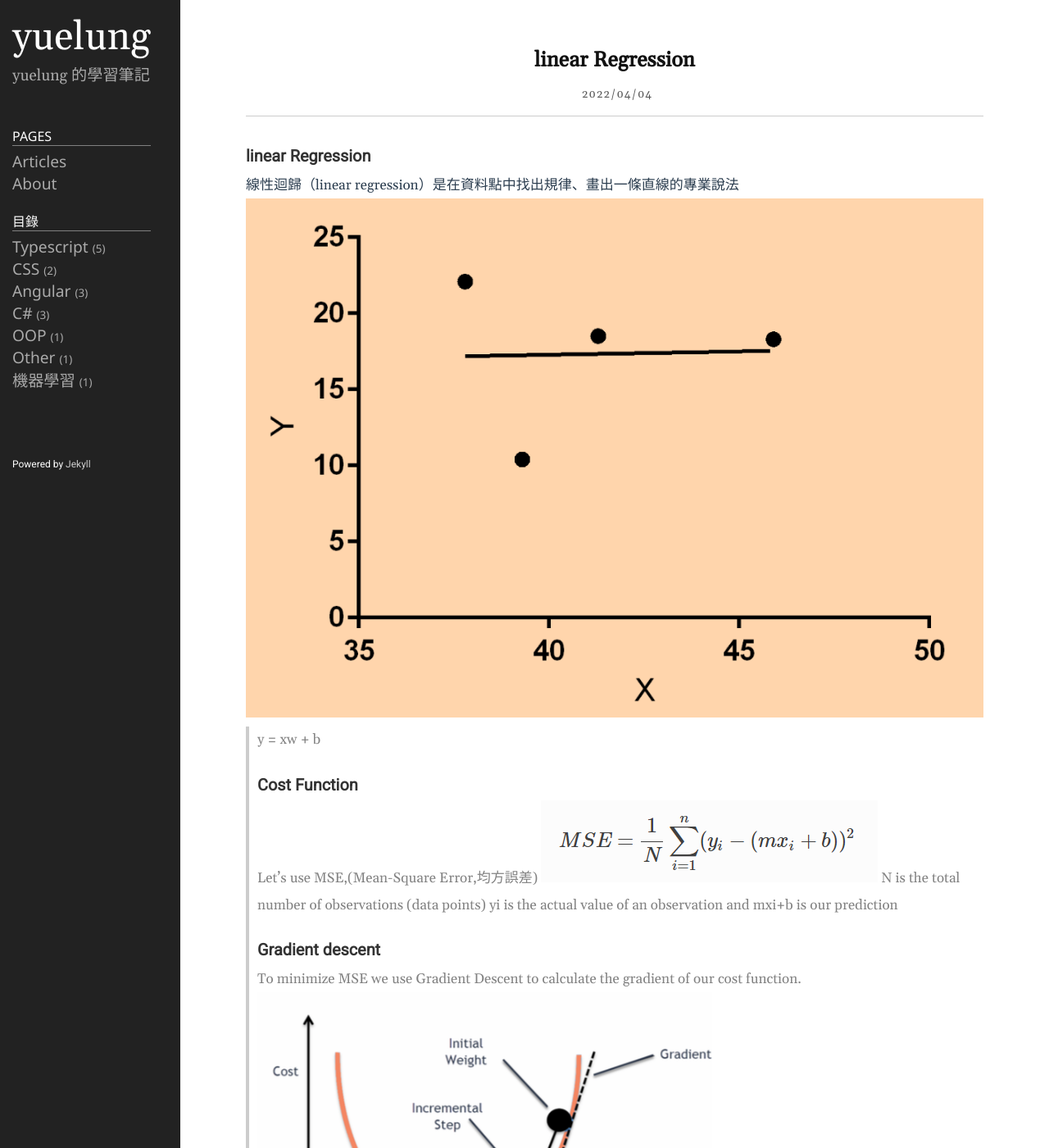
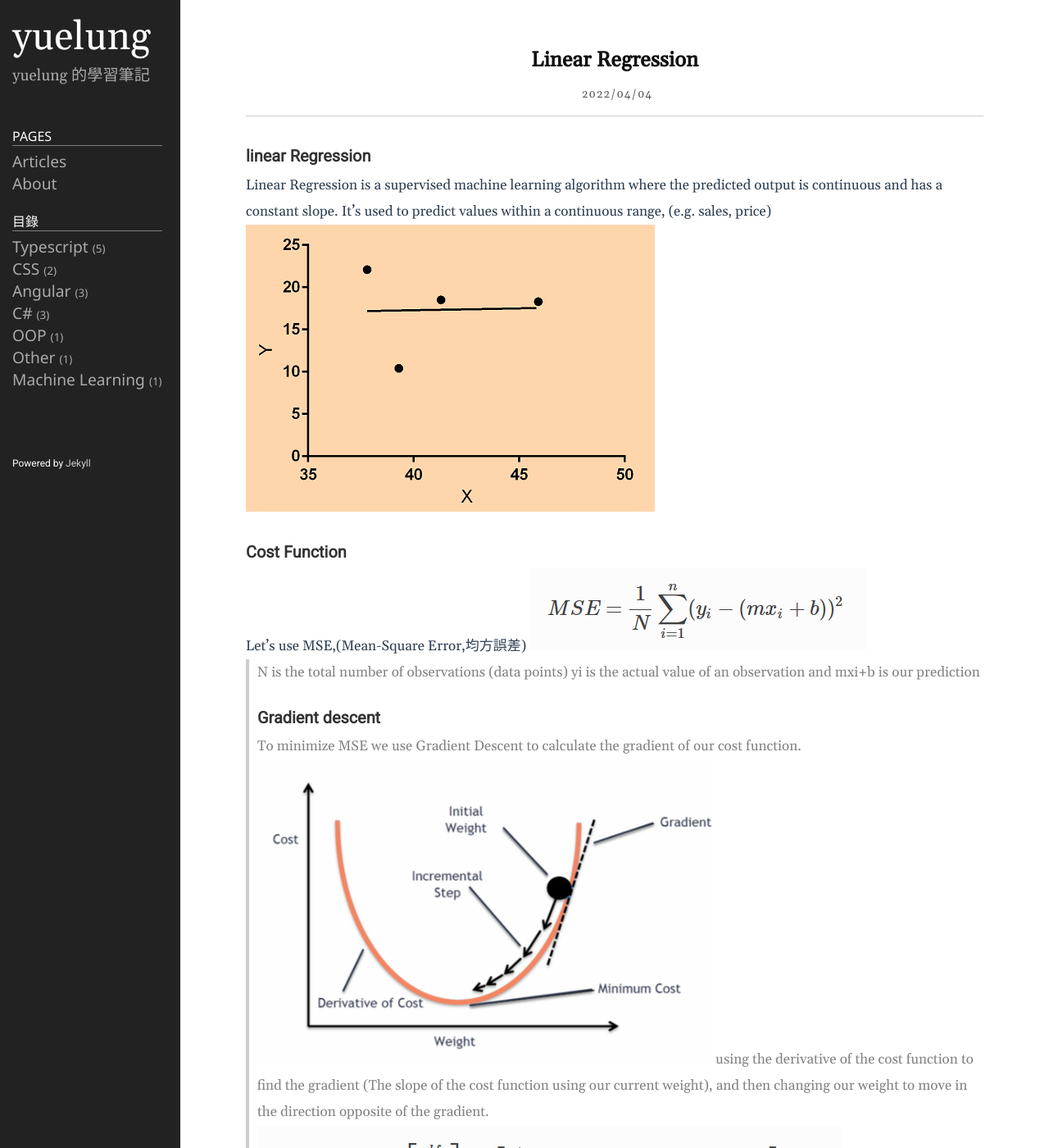
Before and after one commit to YueLung/yuelung.github.io, a Jekyll site: the page built from _posts/機器學習/2022-04-04-001.markdown, in a window 1280 px wide and 1400 px high. Shown: the whole window at 82% size. Built offline with Jekyll 4.4.1, drawn with Linux system fonts in a browser that asks for light colours.

Commit message:
modify img

````diff
--- a/_posts/機器學習/2022-04-04-001.markdown
+++ b/_posts/機器學習/2022-04-04-001.markdown
@@ -1,13 +1,12 @@
 ---
 layout: post
-title: linear Regression
+title: Linear Regression
 date: 2022-04-04 23:30:23 +0800
-category: 機器學習
+category: Machine Learning
 ---
 ### linear Regression
-線性迴歸（linear regression）是在資料點中找出規律、畫出一條直線的專業說法
+Linear Regression is a supervised machine learning algorithm where the predicted output is continuous and has a constant slope. It’s used to predict values within a continuous range, (e.g. sales, price)
 ![alt text](/public/img/機器學習/001-linearRegression-001.PNG)
-> y = xw + b
 <br>
 ### Cost Function
 Let’s use MSE,(Mean-Square Error,均方誤差)
@@ -103,4 +102,4 @@ x0 = 39.3 x1 = 1 actVal = 10.4 cal = 16.7408
 x0 = 45.9 x1 = 1 actVal = 18.3 cal = 18.6998
 x0 = 41.3 x1 = 1 actVal = 18.5 cal = 17.3345
 ```
->y = 0.296816*x + 5.07598
+> y = 0.296816*x + 5.07598
````
Also changed, not shown: other parts of _posts/機器學習/2022-04-04-001.markdown (+1 -1 lines), public/img/機器學習/001-linearRegression-001.PNG.
